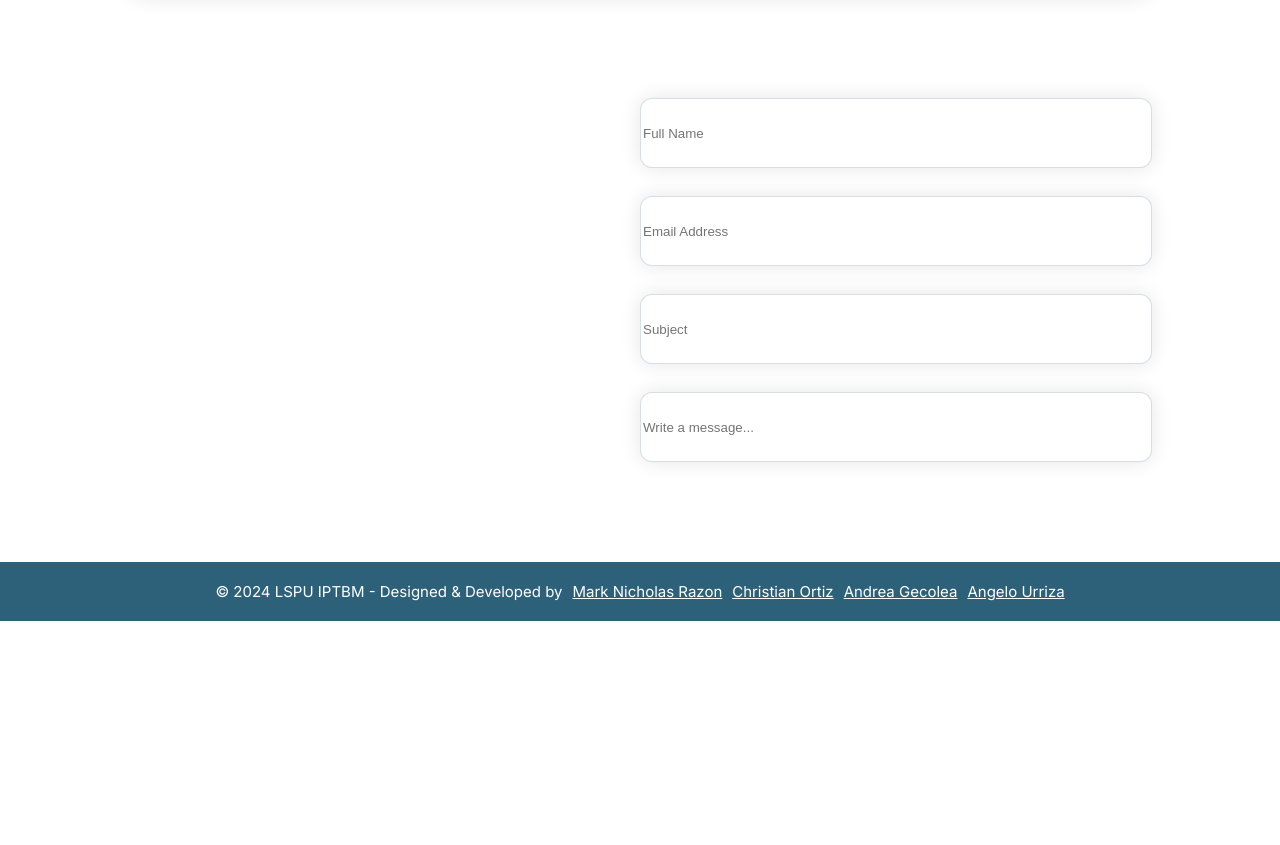
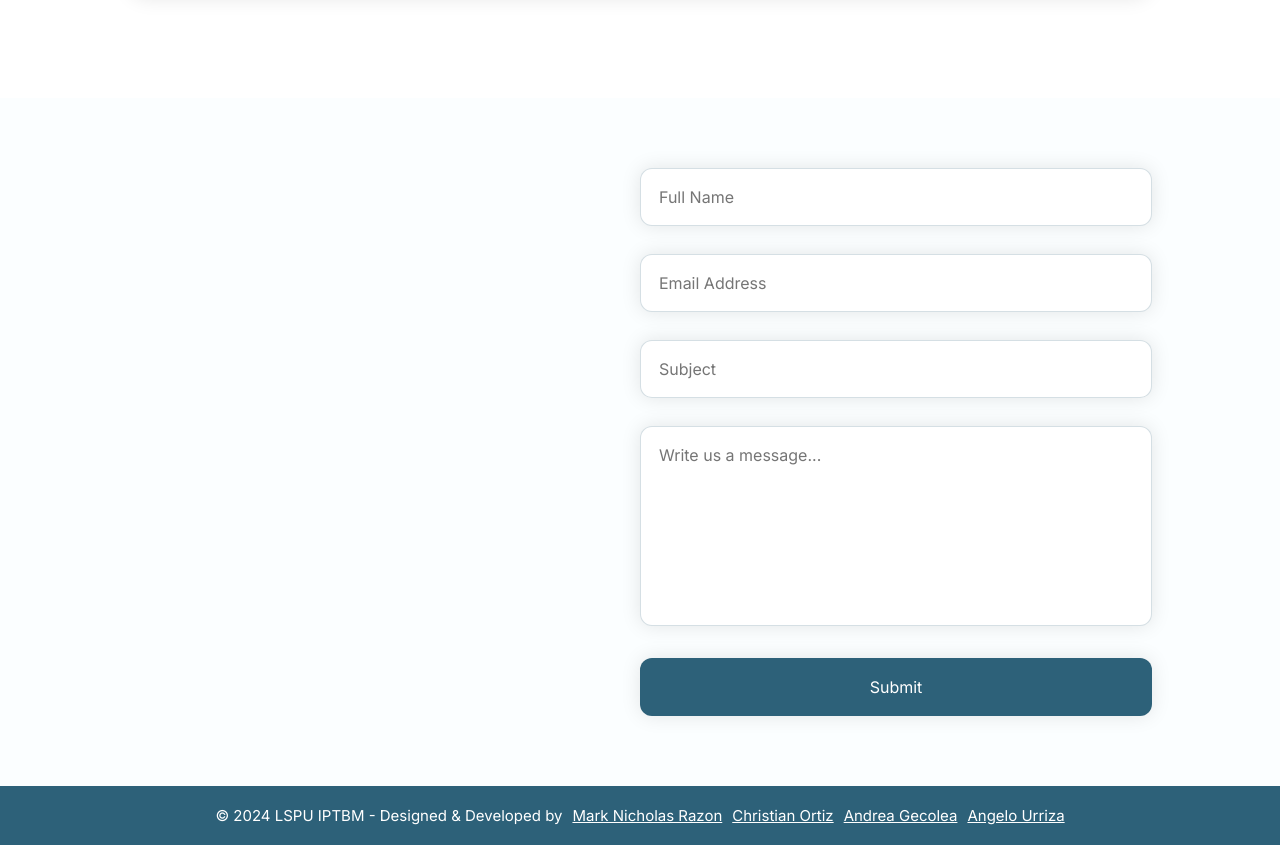
Before and after one commit to progchris00/LSPU-IPTBM-RTMS, a React (Vite) app: page / in a window 1280 px wide. Shown: the part 4685-5530 px from the top of the page. Before the commit the page ends 5306 px from the top, so only its background shows below. Built offline with nearby package versions, Linux system fonts and the light colour scheme.

Commit message:
feat: style the left side of contacs

```diff
--- a/src/components/Contacts.jsx
+++ b/src/components/Contacts.jsx
@@ -13,6 +13,7 @@ function Contacts() {
                 name=""
                 id="full-name"
                 placeholder="Full Name"
+                required
               />
             </label>
             <label htmlFor="email">
@@ -21,19 +22,26 @@ function Contacts() {
                 name=""
                 id="email"
                 placeholder="Email Address"
+                required
               />
             </label>
             <label htmlFor="subject">
-              <input type="text" name="" id="subject" placeholder="Subject" />
-            </label>
-            <label htmlFor="message">
               <input
                 type="text"
                 name=""
-                id="message"
-                placeholder="Write a message..."
+                id="subject"
+                placeholder="Subject"
+                required
               />
             </label>
+            <label htmlFor="message">
+              <textarea
+                name=""
+                id="message"
+                placeholder="Write us a message..."
+              ></textarea>
+            </label>
+            <input type="submit" name="" id="submit" />
           </form>
         </div>
       </div>
--- a/src/index.css
+++ b/src/index.css
@@ -542,18 +542,38 @@ nav > ul > li {
 /* Testimony end */
 
 /* Start of contact */
-#contact-form input {
+#contacts {
+  background-color: var(--background-color);
+  padding: 70px 0;
+  margin: 0;
+}
+
+#contact-form input,
+#contact-form textarea {
   border: 1px solid #2d617933;
   border-radius: 12px;
   box-shadow: 0px 0px 20px 0px #0000001a;
   width: 100%;
-  height: 70px;
+  padding: 18px;
+  font-family: var(--inter);
+  font-size: 16px;
+}
+
+#contact-form #submit {
+  background-color: var(--green);
+  color: var(--white);
+  font-family: var(--inter);
 }
 
 #contacts form {
   display: flex;
   flex-direction: column;
   gap: 28px;
+}
+
+#contact-form #message {
+  height: 200px;
+  resize: none;
 }
 
 /* End of contact */
@@ -618,6 +638,11 @@ nav > ul > li {
 }
 
 .form-fieldset input:focus {
+  outline: 1px solid var(--green);
+  box-shadow: 0px 0px 10px 2px var(--glow);
+}
+
+#contact-form input:focus {
   outline: 1px solid var(--green);
   box-shadow: 0px 0px 10px 2px var(--glow);
 }
```
